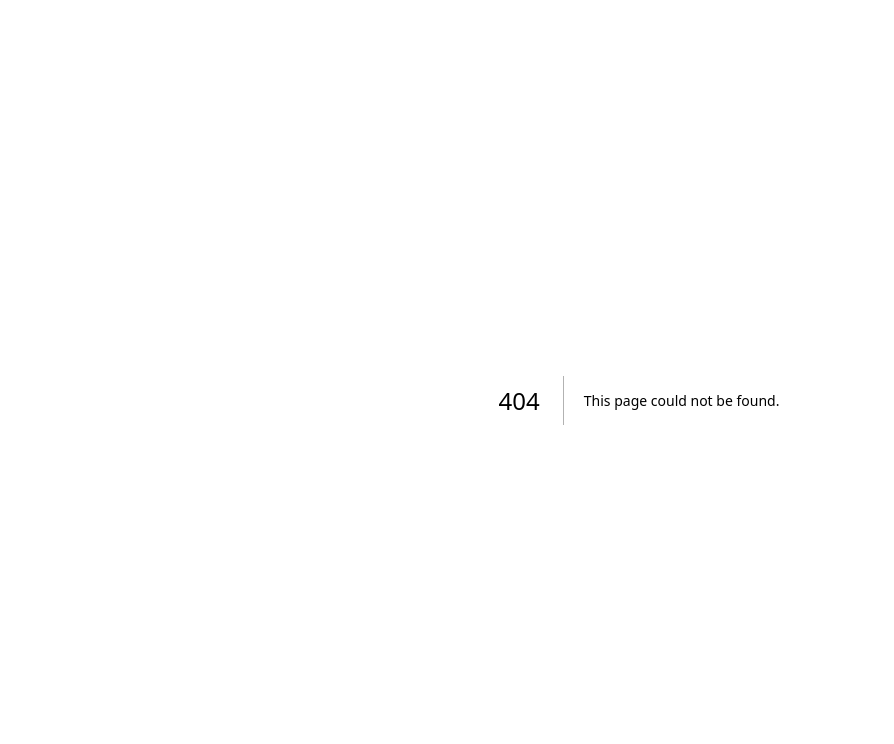
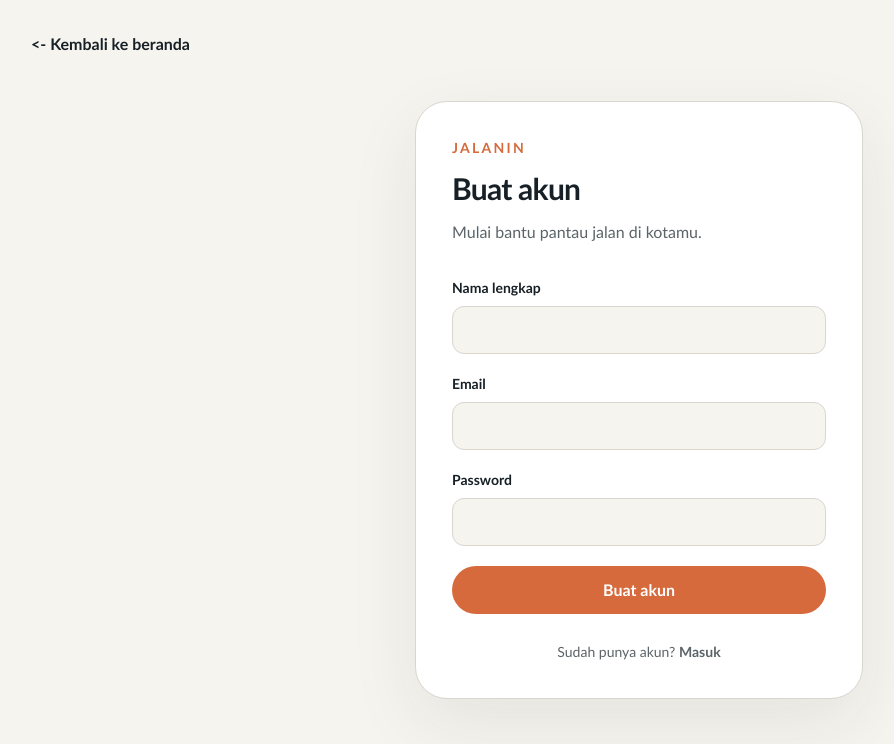
Before and after one commit to salmanfidinillah/jalan-kita-semua, a Next.js app: page /register in a window 1280 px wide. Before the commit this address had no page. Shown: the top 744 px of the page, without its empty margins (1-895 px from the left). Built offline with nearby package versions, Linux system fonts and the light colour scheme; no server answers.

Commit message:
feat: add Firebase authentication baseline

```diff
--- a/package.json
+++ b/package.json
@@ -9,6 +9,7 @@
     "lint": "eslint"
   },
   "dependencies": {
+    "firebase": "^12.18.0",
     "next": "16.3.4",
     "react": "19.2.8",
     "react-dom": "19.2.8"
--- /dev/null
+++ b/src/app/dashboard/page.tsx
@@ -0,0 +1,41 @@
+"use client";
+
+import Link from "next/link";
+import { onAuthStateChanged, signOut, User } from "firebase/auth";
+import { useRouter } from "next/navigation";
+import { useEffect, useState } from "react";
+import { getFirebaseAuth, isFirebaseConfigured } from "@/lib/firebase/client";
+
+export default function DashboardPage() {
+  const router = useRouter();
+  const [user, setUser] = useState<User | null>(null);
+  const [isLoading, setIsLoading] = useState(isFirebaseConfigured());
+
+  useEffect(() => {
+    if (!isFirebaseConfigured()) {
+      return;
+    }
+
+    const unsubscribe = onAuthStateChanged(getFirebaseAuth(), (nextUser) => {
+      if (!nextUser) {
+        router.replace("/login");
+        return;
+      }
+      setUser(nextUser);
+      setIsLoading(false);
+    });
+
+    return unsubscribe;
+  }, [router]);
+
+  async function handleSignOut() {
+    await signOut(getFirebaseAuth());
+    router.replace("/");
+  }
+
+  if (isLoading) return <main className="flex min-h-screen items-center justify-center text-muted-ink">Memuat akun...</main>;
+
+  if (!isFirebaseConfigured()) return <main className="flex min-h-screen items-center justify-center px-5"><div className="max-w-md rounded-2xl border border-line bg-surface p-7 text-center"><h1 className="text-2xl font-bold">Dashboard belum tersedia</h1><p className="mt-3 leading-7 text-muted-ink">Hubungkan Firebase terlebih dahulu untuk mengakses dashboard.</p><Link className="mt-6 inline-flex rounded-full bg-ink px-5 py-3 font-bold text-white" href="/">Kembali ke beranda</Link></div></main>;
+
+  return <main className="min-h-screen px-5 py-8 lg:px-10"><header className="mx-auto flex max-w-300 items-center justify-between"><Link className="text-xl font-bold" href="/">JALANIN</Link><button className="rounded-full border border-line px-4 py-2 text-sm font-bold" onClick={handleSignOut}>Keluar</button></header><section className="mx-auto max-w-300 py-20"><p className="text-sm font-bold uppercase tracking-[0.16em] text-signal-orange">Dashboard</p><h1 className="mt-3 text-4xl font-bold">Halo, {user?.displayName || user?.email}</h1><p className="mt-4 max-w-lg leading-7 text-muted-ink">Tempat laporan, verifikasi, dan kontribusimu akan muncul di sini.</p><div className="mt-10 rounded-2xl border border-line bg-surface p-6"><h2 className="text-xl font-bold">Mulai kontribusi</h2><p className="mt-2 text-muted-ink">Fitur buat laporan menjadi baseline berikutnya setelah authentication stabil.</p></div></section></main>;
+}
--- /dev/null
+++ b/src/app/login/page.tsx
@@ -0,0 +1,11 @@
+import Link from "next/link";
+import { AuthForm } from "@/components/auth/auth-form";
+
+export default function LoginPage() {
+  return (
+    <main className="flex min-h-screen items-center justify-center px-5 py-10">
+      <div className="fixed left-5 top-5 sm:left-8 sm:top-8"><Link className="font-bold text-road-blue hover:underline" href="/">&lt;- Kembali ke beranda</Link></div>
+      <AuthForm mode="login" />
+    </main>
+  );
+}
--- /dev/null
+++ b/src/app/register/page.tsx
@@ -0,0 +1,11 @@
+import Link from "next/link";
+import { AuthForm } from "@/components/auth/auth-form";
+
+export default function RegisterPage() {
+  return (
+    <main className="flex min-h-screen items-center justify-center px-5 py-10">
+      <div className="fixed left-5 top-5 sm:left-8 sm:top-8"><Link className="font-bold text-road-blue hover:underline" href="/">&lt;- Kembali ke beranda</Link></div>
+      <AuthForm mode="register" />
+    </main>
+  );
+}
--- /dev/null
+++ b/src/components/auth/auth-form.tsx
@@ -0,0 +1,89 @@
+"use client";
+
+import Link from "next/link";
+import { useRouter } from "next/navigation";
+import { FormEvent, useState } from "react";
+import {
+  createUserWithEmailAndPassword,
+  signInWithEmailAndPassword,
+  updateProfile,
+} from "firebase/auth";
+import { getFirebaseAuth, isFirebaseConfigured } from "@/lib/firebase/client";
+
+type AuthMode = "login" | "register";
+
+type AuthFormProps = {
+  mode: AuthMode;
+};
+
+const errorMessages: Record<string, string> = {
+  "auth/invalid-credential": "Email atau password belum benar.",
+  "auth/email-already-in-use": "Email ini sudah terdaftar. Coba masuk.",
+  "auth/weak-password": "Password harus memiliki minimal 6 karakter.",
+  "auth/invalid-email": "Masukkan alamat email yang valid.",
+  "auth/too-many-requests": "Terlalu banyak percobaan. Coba lagi beberapa saat.",
+};
+
+export function AuthForm({ mode }: AuthFormProps) {
+  const router = useRouter();
+  const isRegister = mode === "register";
+  const [displayName, setDisplayName] = useState("");
+  const [email, setEmail] = useState("");
+  const [password, setPassword] = useState("");
+  const [error, setError] = useState("");
+  const [isPending, setIsPending] = useState(false);
+
+  async function handleSubmit(event: FormEvent<HTMLFormElement>) {
+    event.preventDefault();
+    setError("");
+    setIsPending(true);
+
+    try {
+      const auth = getFirebaseAuth();
+      const credential = isRegister
+        ? await createUserWithEmailAndPassword(auth, email, password)
+        : await signInWithEmailAndPassword(auth, email, password);
+
+      if (isRegister && displayName.trim()) {
+        await updateProfile(credential.user, { displayName: displayName.trim() });
+      }
+
+      router.push("/dashboard");
+    } catch (authError) {
+      const code = authError instanceof Error && "code" in authError
+        ? String(authError.code)
+        : "";
+      setError(errorMessages[code] ?? (authError instanceof Error ? authError.message : "Terjadi kesalahan. Coba lagi."));
+    } finally {
+      setIsPending(false);
+    }
+  }
+
+  return (
+    <div className="w-full max-w-md rounded-[2rem] border border-line bg-surface p-7 shadow-[0_24px_70px_rgba(23,32,38,0.08)] sm:p-9">
+      <div className="mb-8">
+        <p className="text-sm font-bold uppercase tracking-[0.16em] text-signal-orange">JALANIN</p>
+        <h1 className="mt-3 text-3xl font-bold tracking-tight">{isRegister ? "Buat akun" : "Selamat datang kembali"}</h1>
+        <p className="mt-3 leading-7 text-muted-ink">
+          {isRegister ? "Mulai bantu pantau jalan di kotamu." : "Masuk untuk membuat laporan dan ikut memverifikasi."}
+        </p>
+      </div>
+
+      {!isFirebaseConfigured() && (
+        <div className="mb-5 rounded-xl border border-warning-yellow/40 bg-[#fff8df] p-4 text-sm leading-6 text-ink">
+          Firebase belum terhubung di environment ini. Tambahkan konfigurasi Firebase sebelum mencoba masuk.
+        </div>
+      )}
+
+      <form className="space-y-5" onSubmit={handleSubmit}>
+        {isRegister && <label className="block text-sm font-bold">Nama lengkap<input className="mt-2 h-12 w-full rounded-xl border border-line bg-paper px-4 font-normal outline-none transition focus:border-road-blue focus:ring-2 focus:ring-road-blue/20" value={displayName} onChange={(event) => setDisplayName(event.target.value)} autoComplete="name" required /></label>}
+        <label className="block text-sm font-bold">Email<input className="mt-2 h-12 w-full rounded-xl border border-line bg-paper px-4 font-normal outline-none transition focus:border-road-blue focus:ring-2 focus:ring-road-blue/20" type="email" value={email} onChange={(event) => setEmail(event.target.value)} autoComplete="email" required /></label>
+        <label className="block text-sm font-bold">Password<input className="mt-2 h-12 w-full rounded-xl border border-line bg-paper px-4 font-normal outline-none transition focus:border-road-blue focus:ring-2 focus:ring-road-blue/20" type="password" value={password} onChange={(event) => setPassword(event.target.value)} autoComplete={isRegister ? "new-password" : "current-password"} minLength={6} required /></label>
+        {error && <p className="rounded-xl border border-danger-red/30 bg-[#fff0ed] p-3 text-sm leading-6 text-danger-red" role="alert">{error}</p>}
+        <button className="h-12 w-full rounded-full bg-signal-orange px-5 font-bold text-white transition hover:-translate-y-0.5 disabled:cursor-not-allowed disabled:opacity-60" type="submit" disabled={isPending || !isFirebaseConfigured()}>{isPending ? "Memproses..." : isRegister ? "Buat akun" : "Masuk"}</button>
+      </form>
+
+      <p className="mt-7 text-center text-sm text-muted-ink">{isRegister ? "Sudah punya akun?" : "Belum punya akun?"}{" "}<Link className="font-bold text-road-blue hover:underline" href={isRegister ? "/login" : "/register"}>{isRegister ? "Masuk" : "Daftar sekarang"}</Link></p>
+    </div>
+  );
+}
--- /dev/null
+++ b/src/lib/firebase/client.ts
@@ -0,0 +1,24 @@
+import { getApp, getApps, initializeApp } from "firebase/app";
+import { getAuth } from "firebase/auth";
+
+const firebaseConfig = {
+  apiKey: process.env.NEXT_PUBLIC_FIREBASE_API_KEY,
+  authDomain: process.env.NEXT_PUBLIC_FIREBASE_AUTH_DOMAIN,
+  projectId: process.env.NEXT_PUBLIC_FIREBASE_PROJECT_ID,
+  storageBucket: process.env.NEXT_PUBLIC_FIREBASE_STORAGE_BUCKET,
+  messagingSenderId: process.env.NEXT_PUBLIC_FIREBASE_MESSAGING_SENDER_ID,
+  appId: process.env.NEXT_PUBLIC_FIREBASE_APP_ID,
+};
+
+export function isFirebaseConfigured() {
+  return Object.values(firebaseConfig).every(Boolean);
+}
+
+export function getFirebaseAuth() {
+  if (!isFirebaseConfigured()) {
+    throw new Error("Firebase belum dikonfigurasi. Isi environment variables terlebih dahulu.");
+  }
+
+  const app = getApps().length > 0 ? getApp() : initializeApp(firebaseConfig);
+  return getAuth(app);
+}
```
Also changed, not shown: 1 other file (tests, documents, lock files or other folders).
